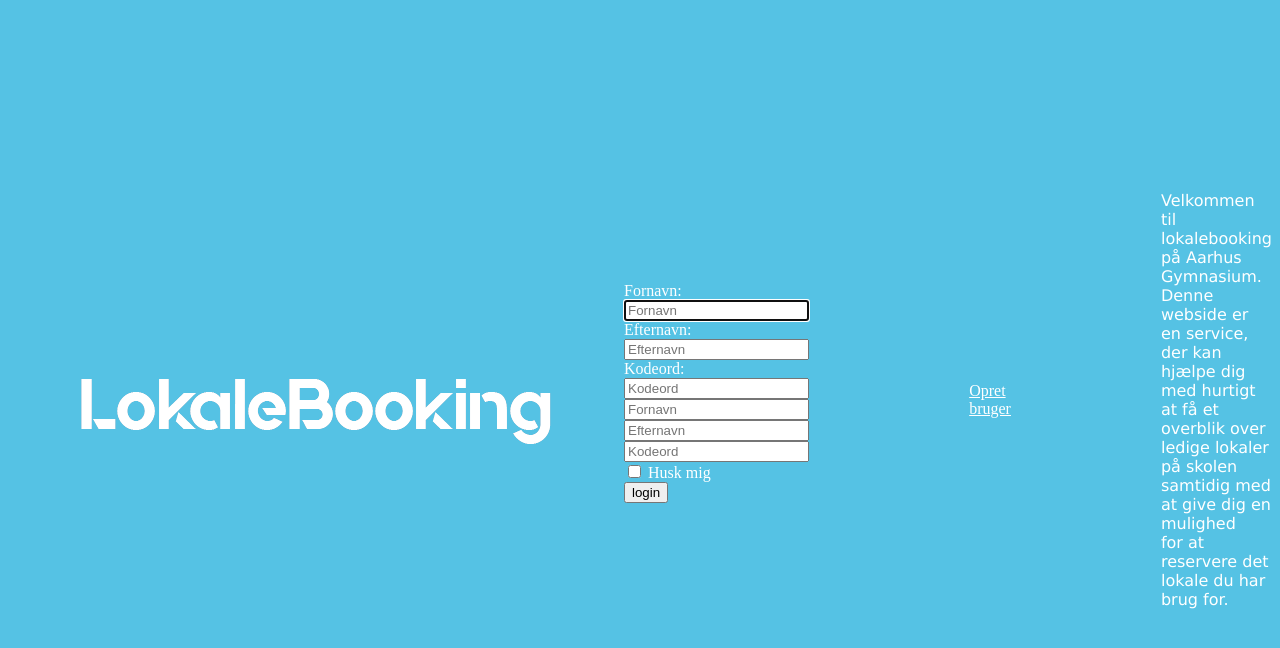
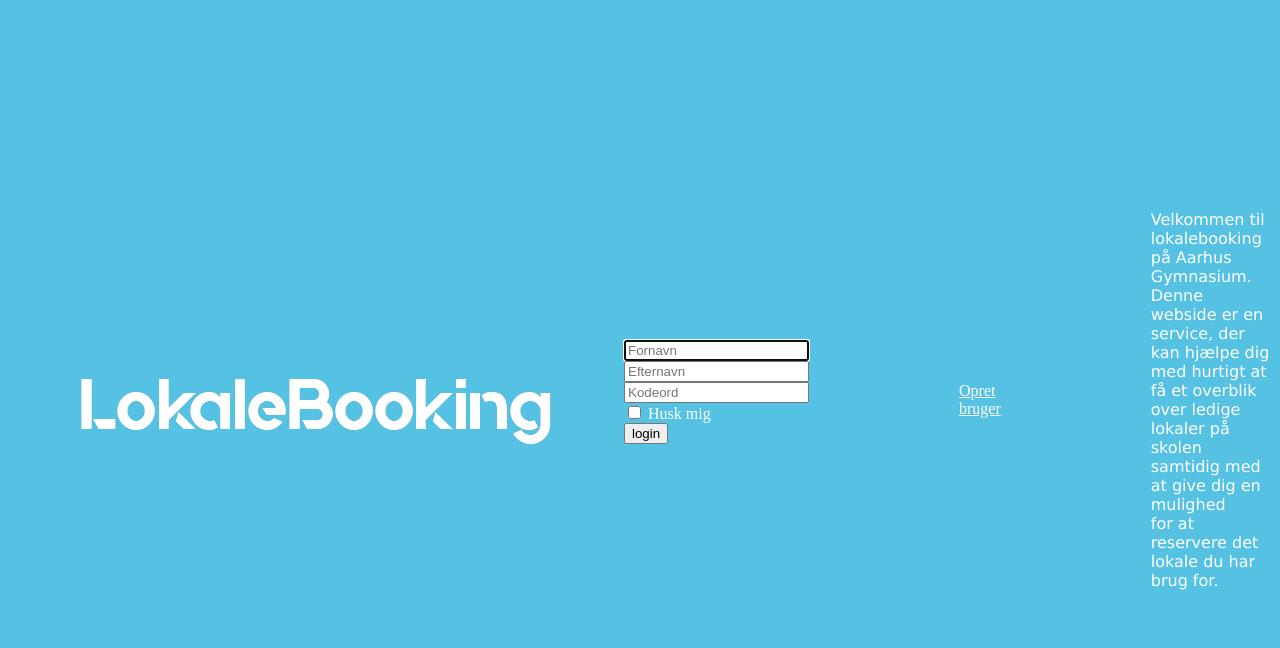
Before and after one commit to flixhack/lokaleBookIT, a PHP site: page /Front.php in a window 1280 px wide. Shown: the top 648 px of the page. Run offline with PHP 8.4, Linux system fonts and the light colour scheme; data that the repository does not hold is empty.

Commit message:
test af det samme fortsat

```diff
--- a/lokale/root/Front.php
+++ b/lokale/root/Front.php
@@ -43,15 +43,15 @@ background-color: #ffffff;
 
       <!-- <h1 class="h3 mb-3 font-weight-normal text-center">Opret bruger</h1> -->
       <form action="/style2.css">
-        Fornavn: <input type="text" id="Fornavn" style="position:sticky;" class="form-control" placeholder="Fornavn" required autofocus>
-        Efternavn: <input type="text" id="Efternavn" style="position:sticky;" class="form-control" placeholder="Efternavn" required autofocus>
-        Kodeord: <input type="password" id="Password" style="position:sticky;" class="form-control" placeholder="Kodeord" required autofocus>
+        <input type="text" id="Fornavn" style="position:sticky;" class="form-control" placeholder="Fornavn" required autofocus>
+        <input type="text" id="Efternavn" style="position:sticky;" class="form-control" placeholder="Efternavn" required autofocus>
+        <input type="password" id="Password" style="position:sticky;" class="form-control" placeholder="Kodeord" required autofocus>
 
-            <input type="text" id="Fornavn" style="position:sticky;" class="form-control" placeholder="Fornavn" required autofocus>
+            <!-- <input type="text" id="Fornavn" style="position:sticky;" class="form-control" placeholder="Fornavn" required autofocus> -->
 
-            <input type="text" id="Efternavn" style="position:sticky;" class="form-control" placeholder="Efternavn" required autofocus>
+            <!-- <input type="text" id="Efternavn" style="position:sticky;" class="form-control" placeholder="Efternavn" required autofocus> -->
 
-            <input type="password" id="Password" style="position:sticky;" class="form-control" placeholder="Kodeord" required autofocus>
+            <!-- <input type="password" id="Password" style="position:sticky;" class="form-control" placeholder="Kodeord" required autofocus> -->
 
               <div style="position:sticky;" class="checkbox mb-3 text-center">
                 <label>
```
